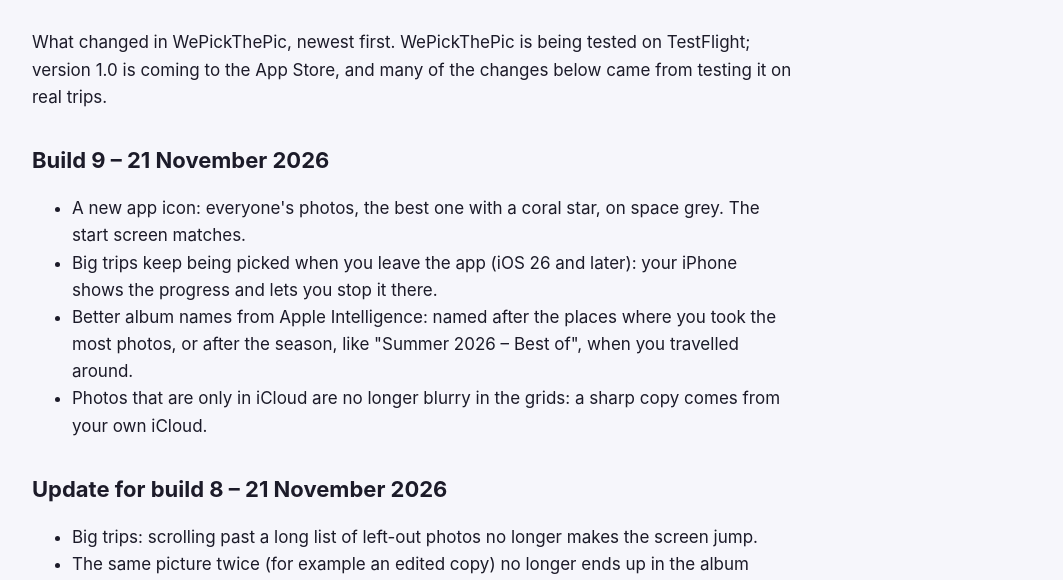
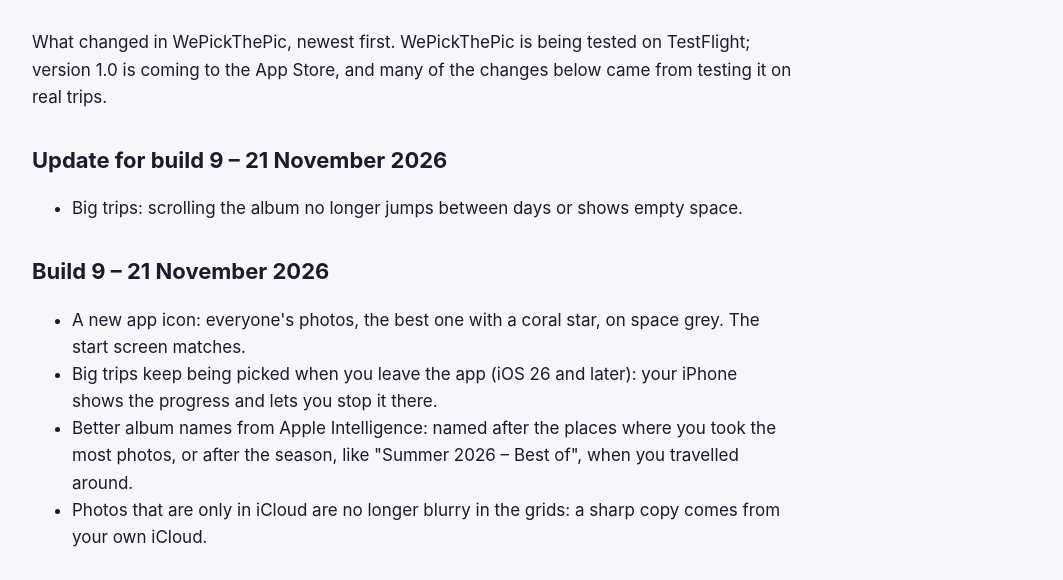
Before and after one commit to ssmartin/wepickthepic-website, a plain HTML site: page changes/index.html in a window 1280 px wide. Shown: the part 216-796 px from the top of the page, without its empty margins (108-1171 px from the left). Drawn offline with Linux system fonts and the light colour scheme.

Commit message:
What's new: update for build 9
Co-Authored-By: Claude Opus 5.5 <noreply@anthropic.com>

```diff
--- a/changes/index.html
+++ b/changes/index.html
@@ -40,6 +40,10 @@
         <h1>What’s new</h1>
         <p class="meta">Updated 21 November 2026</p>
         <p>What changed in WePickThePic, newest first. WePickThePic is being tested on TestFlight; version 1.0 is coming to the App Store, and many of the changes below came from testing it on real trips.</p>
+        <h2>Update for build 9 – 21 November 2026</h2>
+        <ul>
+          <li>Big trips: scrolling the album no longer jumps between days or shows empty space.</li>
+        </ul>
         <h2>Build 9 – 21 November 2026</h2>
         <ul>
           <li>A new app icon: everyone's photos, the best one with a coral star, on space grey. The start screen matches.</li>
```
